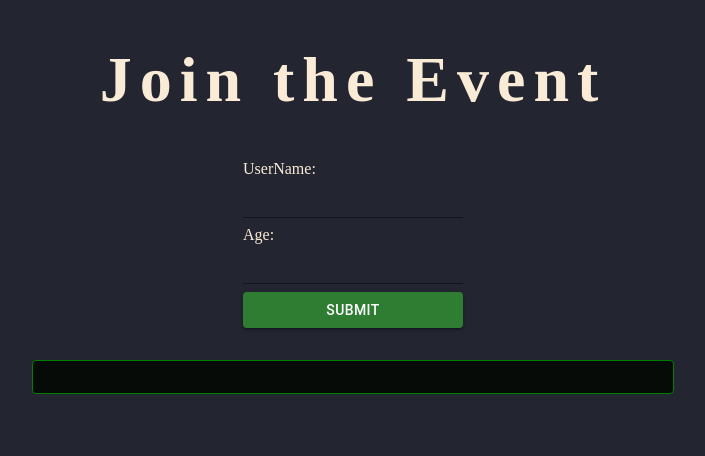
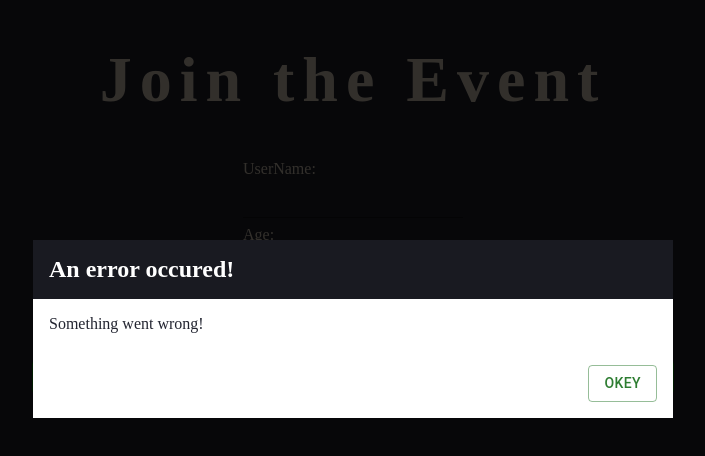
Before and after one commit to ilaydaozdemir/project_01, a React (Create React App) app: page / in a window 1280 px wide. Shown: the top 456 px of the page, without its empty margins (287-992 px from the left). Built offline with nearby package versions, Linux system fonts and the light colour scheme; a web font is replaced by a local one.

Commit message:
Add ErrorModal component

```diff
--- /dev/null
+++ b/src/components/UI/ErrorModal.jsx
@@ -0,0 +1,25 @@
+import React from "react";
+import style from "../UI/ErrorModal.module.css";
+import Button from "@mui/material/Button";
+
+const ErrorModal = (props) => {
+  return (
+    <div>
+      <div className={style.backdrop} />
+
+      <div className={style.modal}>
+        <header className={style.header}>
+          <h2>{props.title}</h2>
+        </header>
+        <div className={style.content}>{props.message}</div>
+        <footer className={style.actions}>
+          {" "}
+          <Button variant="outlined" color="success">
+            Okey
+          </Button>
+        </footer>
+      </div>
+    </div>
+  );
+};
+export default ErrorModal;
--- /dev/null
+++ b/src/components/UI/ErrorModal.module.css
@@ -0,0 +1,47 @@
+.backdrop {
+  position: fixed;
+  top: 0;
+  left: 0;
+  width: 100%;
+  height: 100vh;
+  z-index: 10;
+  background: rgba(0, 0, 0, 0.8);
+}
+
+.modal {
+  position: fixed;
+  top: 30vh;
+  left: 10%;
+  width: 80%;
+  z-index: 100;
+  overflow: hidden;
+  background-color: white;
+  color: #232531;
+}
+
+.header {
+  background: #191a21;
+  padding: 1rem;
+}
+
+.header h2 {
+  margin: 0;
+  color: white;
+}
+
+.content {
+  padding: 1rem;
+}
+
+.actions {
+  padding: 1rem;
+  display: flex;
+  justify-content: flex-end;
+}
+
+@media (min-width: 768px) {
+  .modal {
+    left: calc(50% - 20rem);
+    width: 40rem;
+  }
+}
--- a/src/components/USERS/AddUser.jsx
+++ b/src/components/USERS/AddUser.jsx
@@ -1,6 +1,7 @@
 import React, { useState } from "react";
 import Stack from "@mui/material/Stack";
 import { Button, TextField } from "@mui/material";
+import ErrorModal from "../UI/ErrorModal";
 const AddUser = (props) => {
   const [name, setName] = useState("");
   const [age, setAge] = useState("");
@@ -28,6 +29,8 @@
     setAge(event.target.value);
   };
   return (
+    <div>
+      <ErrorModal title="An error occured!" message="Something went wrong!" />
       <Stack alignItems="center" justifyContent="center">
         <form onSubmit={addUserHandler}>
           <Stack spacing={1}>
@@ -51,6 +54,7 @@
           </Stack>
         </form>
       </Stack>
+    </div>
   );
 };
 export default AddUser;
```
Lines whose indentation alone changed are shown as unchanged.
